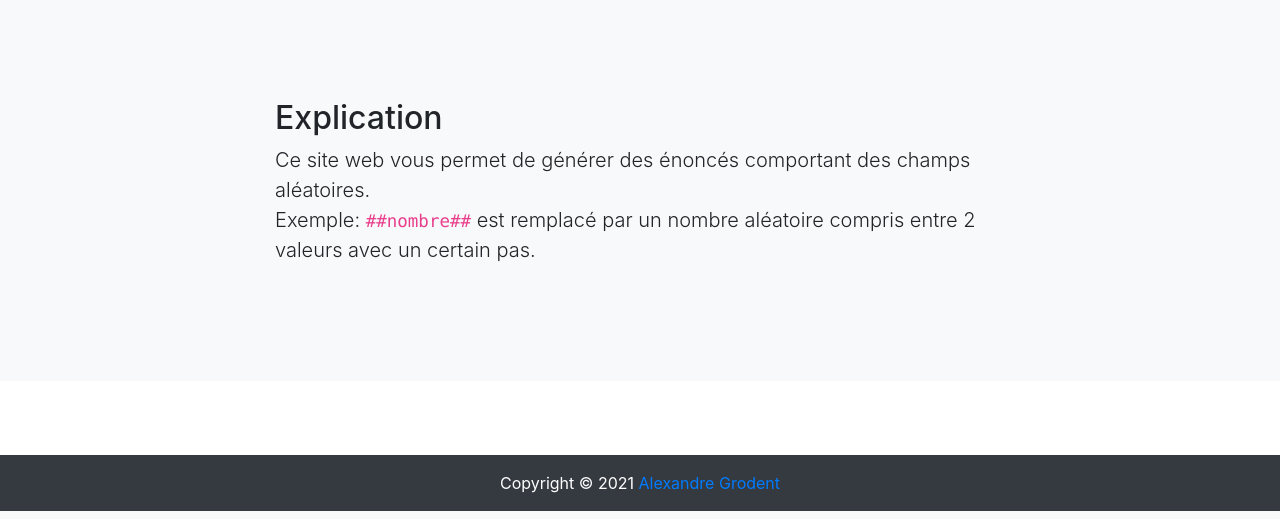
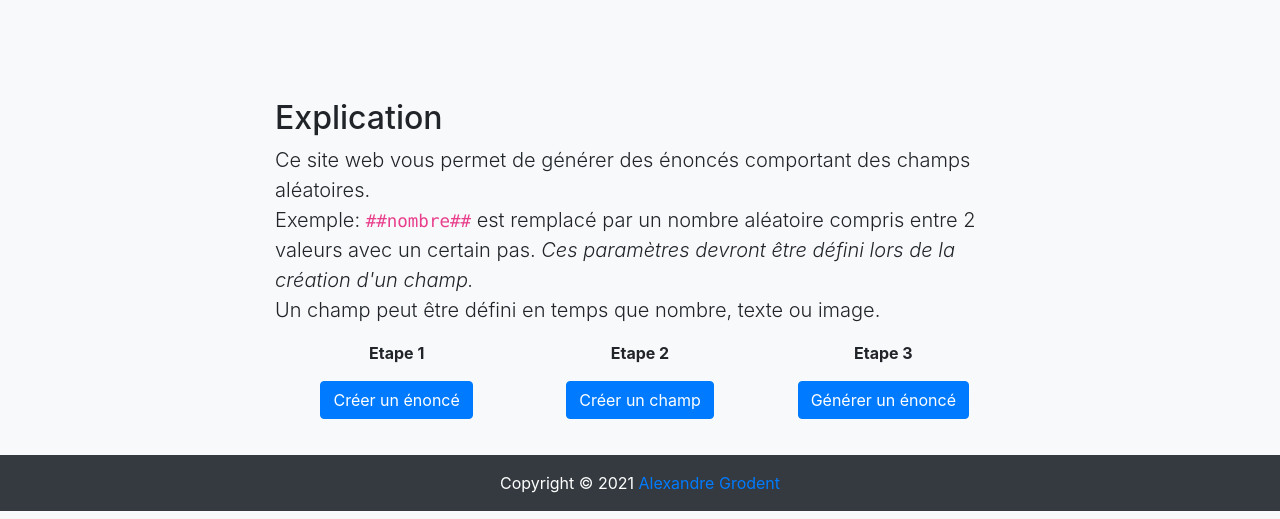
Before and after one commit to alexandregdnt/web-dossier-juin, a PHP site: page / in a window 1280 px wide. Shown: the part 289-808 px from the top of the page. Run offline with PHP 8.4, Linux system fonts and the light colour scheme.

Commit message:
:children_crossing: Improve user experience

```diff
--- a/views/index.php
+++ b/views/index.php
@@ -10,12 +10,31 @@
 <section class="bg-light">
     <div class="container">
         <div class="row">
-            <div class="col-lg-8 mx-auto">
+            <div class="col-12 col-lg-8 mx-auto">
                 <h2>Explication</h2>
                 <p class="lead">
                     Ce site web vous permet de générer des énoncés comportant des champs aléatoires. <br>
                     Exemple: <code>##nombre##</code> est remplacé par un nombre aléatoire compris entre 2 valeurs avec un certain pas.
+                    <i>Ces paramètres devront être défini lors de la création d'un champ.</i> <br>
+                    Un champ peut être défini en temps que nombre, texte ou image.
                 </p>
+
+                <div class="container">
+                    <div class="row">
+                        <div class="col-4 text-center">
+                            <p><b>Etape 1</b></p>
+                            <a href="./creer_enonce" class="btn btn-primary">Créer un énoncé</a>
+                        </div>
+                        <div class="col-4 text-center">
+                            <p><b>Etape 2</b></p>
+                            <a href="./creer_enonce#createChamp" class="btn btn-primary">Créer un champ</a>
+                        </div>
+                        <div class="col-4 text-center">
+                            <p><b>Etape 3</b></p>
+                            <a href="./generer_enonce" class="btn btn-primary">Générer un énoncé</a>
+                        </div>
+                    </div>
+                </div>
             </div>
         </div>
     </div>
```
Also changed, not shown: views/creer_enonce.php (+9 -4 lines).
